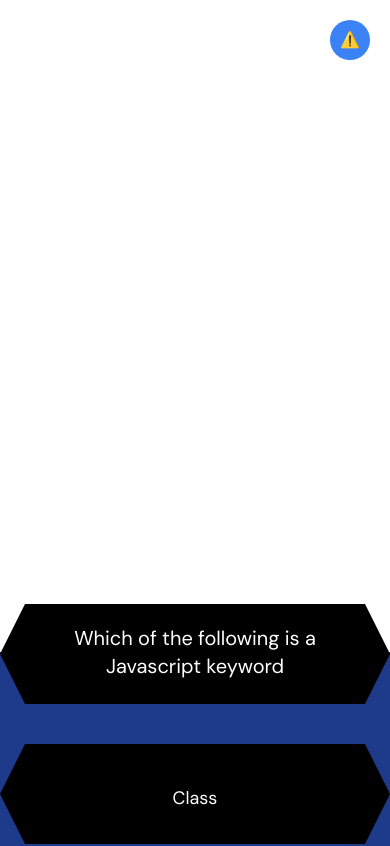
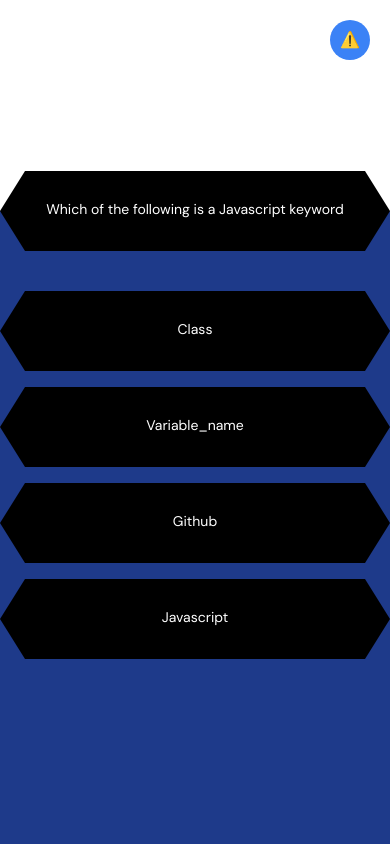
Before and after one commit to kehindeBankole/vue-WWTBAM, a Vue app: page / in a window 390 px wide. Shown: the top 846 px of the page. Built offline with nearby package versions, Linux system fonts and the light colour scheme.

Commit message:
more mobile ui fix

```diff
--- a/package.json
+++ b/package.json
@@ -5,7 +5,7 @@
   "type": "module",
   "scripts": {
     "dev": "run-p dev:*",
-    "dev:server": "vite",
+    "dev:server": "vite --host",
     "build": "vue-tsc && npx tailwindcss -i ./src/style/index.css -o ./src/style.css && vite build",
     "preview": "vite preview",
     "dev:tailwind": "npx tailwindcss -i ./src/style/index.css -o ./src/style.css --watch"
--- a/src/components/Game.vue
+++ b/src/components/Game.vue
@@ -118,15 +118,15 @@ function useLifeLine(type: '50/50' | 'AUD') {
           ⚠️
         </button>
       </div>
-      <div class="bg-red-500 col-span-10 grid grid-rows-[6fr_6fr]">
+      <div class="bg-red-500 col-span-10 grid lg:grid-rows-[6fr_6fr] grid-rows-[3fr_9fr]">
         <div class="bg-white grid place-items-center">
           <p v-if="count - 1 >= 0">{{ scores[count - 1] }}</p>
         </div>
         <div class="bg-blue-900">
-          <div class="mt-[-3rem]">
+          <div class="lg:mt-[-3rem] -mt-10">
             <div class="trapezoid text-white relative grid place-items-center">
               <p
-                class="translate-y-5 lg:translate-y-10 text-center z-[10] text-xl"
+                class="translate-y-7 lg:translate-y-10 text-center z-[10] lg:text-xl text-sm"
               >
                 {{ data[count].text }}
               </p>
@@ -186,6 +186,23 @@ button:disabled {
   cursor: not-allowed;
 }
 .trapezoid {
+  border-bottom: 40px solid black;
+  border-left: 25px solid transparent;
+  border-right: 25px solid transparent;
+  height: 0;
+  width: 100%;
+}
+
+.inverted-trapezoid {
+  border-bottom: 40px solid black;
+  border-left: 25px solid transparent;
+  border-right: 25px solid transparent;
+  height: 0;
+  width: 100%;
+  transform: rotate(180deg);
+}
+@media (min-width: 1024px) {
+  .trapezoid {
   border-bottom: 50px solid black;
   border-left: 25px solid transparent;
   border-right: 25px solid transparent;
@@ -201,7 +218,7 @@ button:disabled {
   width: 100%;
   transform: rotate(180deg);
 }
-
+}
 .modal {
   background: rgba(0, 0, 0, 0.5);
   position: fixed;
--- a/src/components/Options.vue
+++ b/src/components/Options.vue
@@ -23,12 +23,11 @@ function selectedCorrect(index: number) {
   isSelecting.value = true;
   trapezium.value[index].classList.add('winner');
   trapezium2.value[index].classList.add('winner');
-  console.log(isSelecting.value)
 }
 function removeClass(index: number) {
   trapezium.value[index].classList.remove('winner');
   trapezium2.value[index].classList.remove('winner');
-  isSelecting.value=false
+  isSelecting.value = false;
 }
 
 function selectedWrong(index: number) {
@@ -39,8 +38,11 @@ function selectedWrong(index: number) {
 </script>
 
 <template>
-  <div class="grid lg:grid-cols-2 gap-10">
-    <div class="relative" v-for="(items, index) in questions.options">
+  <div class="grid lg:grid-cols-2 lg:gap-10 gap-4">
+    <div
+      class="relative overflow-hidden"
+      v-for="(items, index) in questions.options"
+    >
       <button
         class="inset-0 absolute w-full z-[9]"
         :disabled="isSelecting"
@@ -70,7 +72,11 @@ function selectedWrong(index: number) {
         class="trapezoid text-white relative grid place-items-center"
         ref="trapezium"
       >
-        <p class="translate-y-10 z-[9] capitalize text-lg">{{ items.text }}</p>
+        <p
+          class="lg:translate-y-10 translate-y-7 z-[9] capitalize lg:text-lg text-sm"
+        >
+          {{ items.text }}
+        </p>
       </div>
       <div class="inverted-trapezoid" ref="trapezium2"></div>
     </div>
@@ -92,6 +98,51 @@ function selectedWrong(index: number) {
   animation-timing-function: step-end;
 }
 
+@keyframes bg-winner {
+  0% {
+    border-bottom: 40px solid orange;
+  }
+
+  25% {
+    border-bottom: 40px solid black;
+  }
+
+  50% {
+    border-bottom: 40px solid orange;
+  }
+
+  75% {
+    border-bottom: 40px solid black;
+  }
+
+  100% {
+    border-bottom: 40px solid green;
+  }
+}
+
+@keyframes bg-loser {
+  0% {
+    border-bottom: 40px solid orange;
+  }
+
+  25% {
+    border-bottom: 40px solid black;
+  }
+
+  50% {
+    border-bottom: 40px solid orange;
+  }
+
+  75% {
+    border-bottom: 40px solid black;
+  }
+
+  100% {
+    border-bottom: 40px solid red;
+  }
+}
+
+@media (min-width: 1024px) {
   @keyframes bg-winner {
     0% {
       border-bottom: 50px solid orange;
@@ -135,4 +186,5 @@ function selectedWrong(index: number) {
       border-bottom: 50px solid red;
     }
   }
+}
 </style>
--- a/src/style/index.css
+++ b/src/style/index.css
@@ -5,5 +5,6 @@
 @layer base {
   html {
     font-family: 'DM Sans', sans-serif;
+    overflow: hidden;
   }
 }
```
Lines whose indentation alone changed are shown as unchanged.
